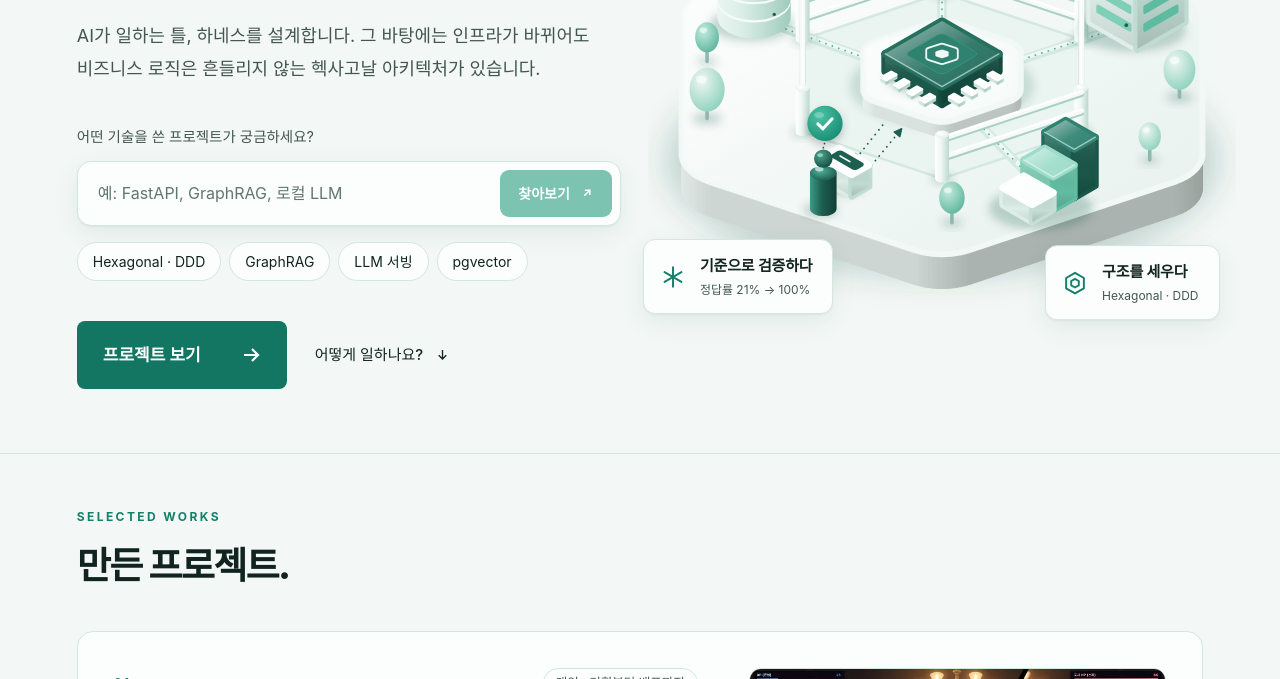
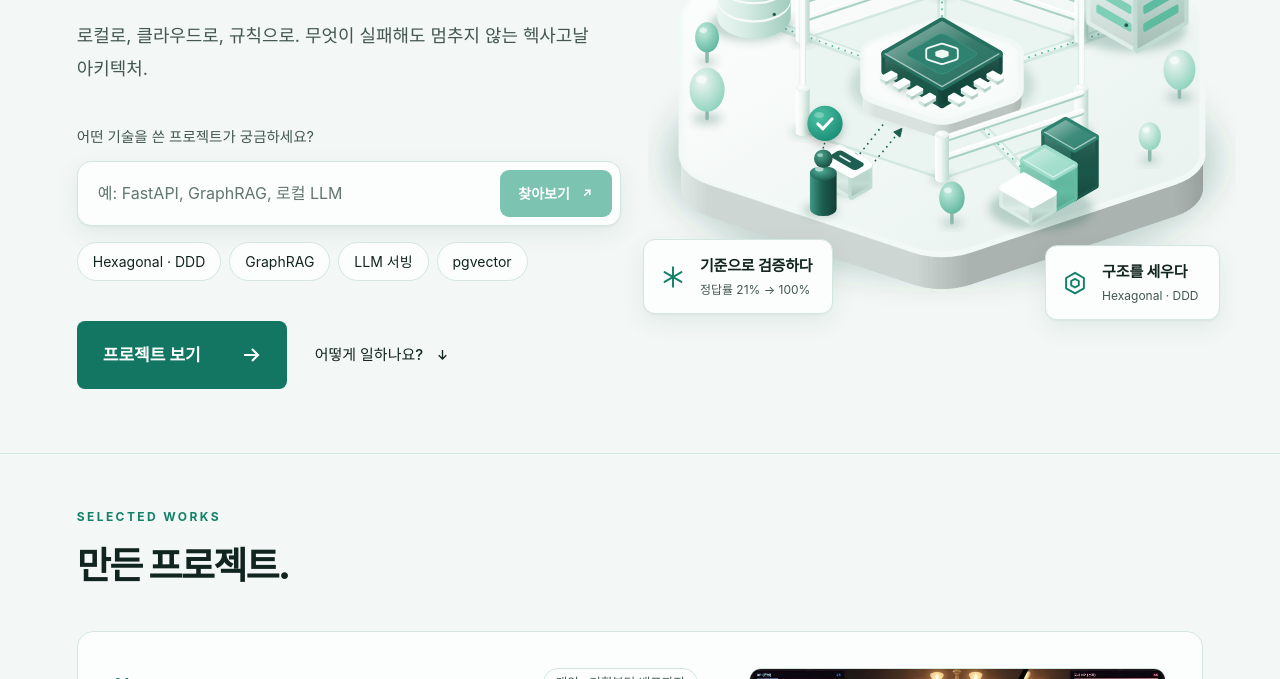
Before and after one commit to amyshindev/amyshindev.github.io, a plain HTML site: page index.html in a window 1280 px wide. Shown: the part 421-1100 px from the top of the page. Drawn offline with Linux system fonts and the light colour scheme; a web font is replaced by a local one.

Commit message:
Rewrite hero sentence
Co-Authored-By: Claude Opus 5.5 <noreply@anthropic.com>
Claude-Session: https://claude.ai/code/session_016QchEpyqwgXeASGjito9oJ

```diff
--- a/index.html
+++ b/index.html
@@ -275,7 +275,7 @@
       <div class="hero-copy">
         <span class="eyebrow dot rv">Human-in-the-Loop</span>
         <h1 class="rv"><span class="ln">강력한 AI를 위한,</span><span class="ln">더 강력한</span><span class="ln strong">하네스.</span></h1>
-        <p class="lede rv">AI가 일하는 틀, 하네스를 설계합니다. 그 바탕에는 인프라가 바뀌어도 비즈니스 로직은 흔들리지 않는 헥사고날 아키텍처가 있습니다.</p>
+        <p class="lede rv">로컬로, 클라우드로, 규칙으로. 무엇이 실패해도 멈추지 않는 헥사고날 아키텍처.</p>
 
         <p class="ask rv">어떤 기술을 쓴 프로젝트가 궁금하세요?</p>
         <form class="search rv" id="searchForm" role="search">
```
